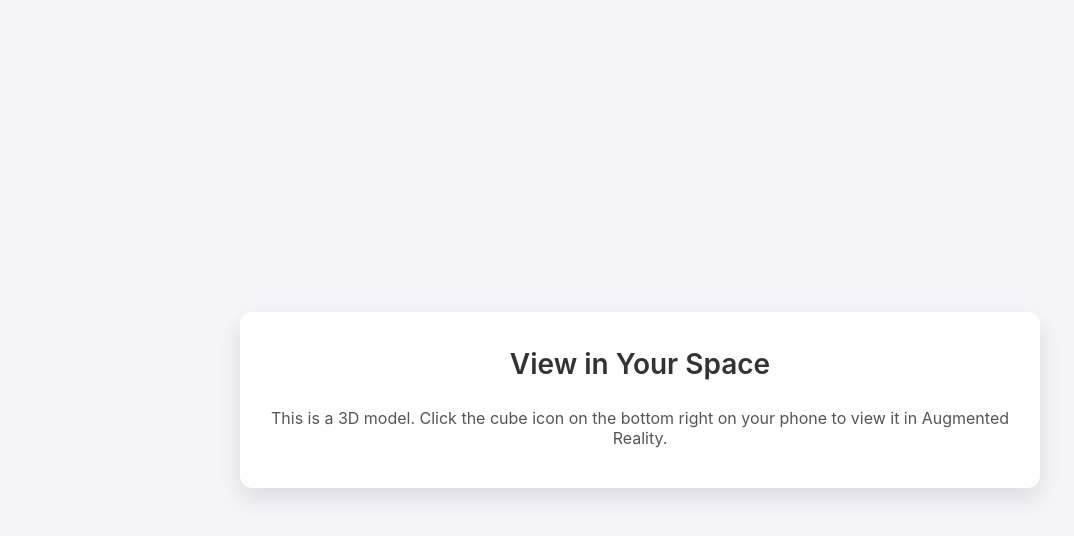
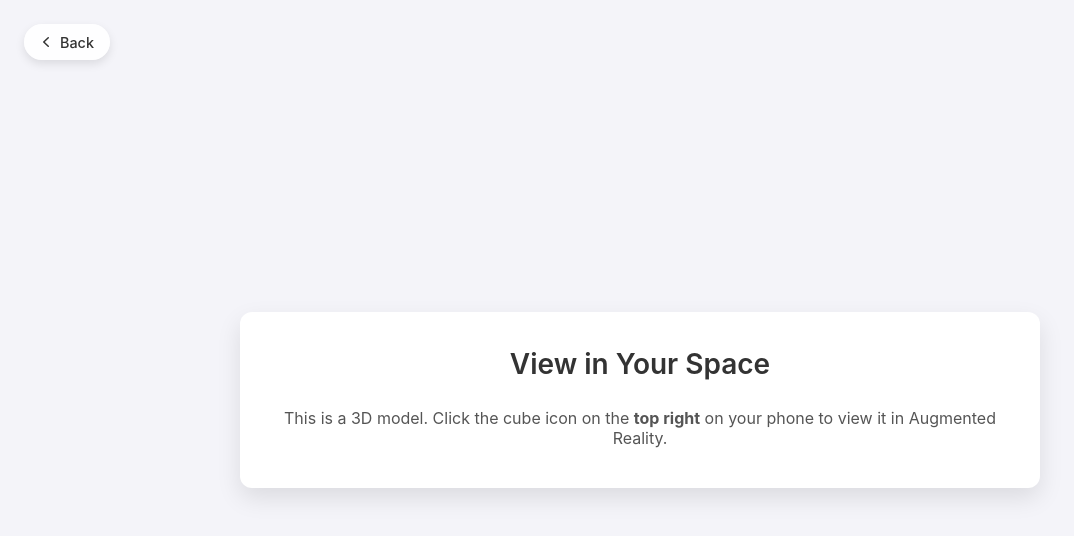
Before and after one commit to SBUtltmedia/ARS205, a plain HTML site: page ar.html in a window 1280 px wide. Shown: the whole page, without its empty margins (0-1074 px from the left). Drawn offline with Linux system fonts and the light colour scheme; some packages are replaced by stand-ins of ours; a script that the page names is missing.

Commit message:
testing a new ar.html

```diff
--- a/ar.html
+++ b/ar.html
@@ -20,6 +20,34 @@
             align-items: center;
             min-height: 100vh;
             color: #333;
+        }
+
+        /* Style for the new back button */
+        .back-button {
+            position: fixed; /* Stays in place even when scrolling */
+            top: 1.5rem;
+            left: 1.5rem;
+            z-index: 100; /* Ensures it's on top of other content */
+            display: flex;
+            align-items: center;
+            padding: 0.5rem 1rem 0.5rem 0.75rem;
+            background-color: rgba(255, 255, 255, 0.9);
+            color: #333;
+            text-decoration: none;
+            font-weight: 500;
+            font-size: 0.9rem;
+            border-radius: 9999px; /* pill shape */
+            box-shadow: 0 4px 10px rgba(0, 0, 0, 0.1);
+            transition: all 0.2s ease-in-out;
+            -webkit-backdrop-filter: blur(5px); /* iOS blur */
+            backdrop-filter: blur(5px); /* Standard blur */
+        }
+        .back-button:hover {
+            transform: scale(1.05);
+            box-shadow: 0 6px 15px rgba(0, 0, 0, 0.15);
+        }
+        .back-button svg {
+            margin-right: 0.25rem;
         }
 
         .container {
@@ -59,28 +87,33 @@
 </head>
 <body>
 
+    <!-- New Back Button -->
+    <!-- It now links directly to index.html -->
+    <a href="index.html" class="back-button">
+        <svg xmlns="http://www.w3.org/2000/svg" viewBox="0 0 20 20" fill="currentColor" width="20" height="20">
+            <path fill-rule="evenodd" d="M12.79 5.23a.75.75 0 01-.02 1.06L8.832 10l3.938 3.71a.75.75 0 11-1.04 1.08l-4.5-4.25a.75.75 0 010-1.08l4.5-4.25a.75.75 0 011.06.02z" clip-rule="evenodd" />
+        </svg>
+        <span>Back</span>
+    </a>
+
     <div class="container">
         <h1>View in Your Space</h1>
-        <p>This is a 3D model. Click the cube icon on the bottom right on your phone to view it in Augmented Reality.</p>
+        <!-- Updated paragraph to reflect the new button position -->
+        <p>This is a 3D model. Click the cube icon on the <strong>top right</strong> on your phone to view it in Augmented Reality.</p>
 
         <!--
           3. Use the <model-viewer> tag.
 
-          - src: Your primary 3D model (GLB/GLTF). This is for the web preview and Android AR.
-          - ios-src: Your USDZ model. This is used *only* for iOS AR.
-          - ar: Enables the Augmented Reality button.
-          - camera-controls: Lets the user rotate the model on the page.
-          - auto-rotate: Gently rotates the model automatically.
-          - alt: Accessibility text.
-
-          *** IMPORTANT ***
-          You MUST replace these placeholder URLs with links to your *own* hosted models.
-          I am using your USDZ file, but you still need to add a GLB file for the 'src' attribute.
+          - src: Your primary 3D model (GLB/GLTF).
+          - ios-src: Your USDZ model.
+          - ar-placement="top-right": This is the new attribute to move the AR button.
         -->
+        <!-- ar-placement="top-right" moves the AR button -->
         <model-viewer
             src="https://modelviewer.dev/shared-assets/models/Astronaut.glb"
             ios-src="https://cdn.jsdelivr.net/gh/liamyehudai/spz@main/Sculpture.usdz"
             ar
+            ar-placement="top-right"
             camera-controls
             auto-rotate
             alt="A 3D model of a sculpture">
```
Also changed, not shown: index.html (+1 -1 lines).
